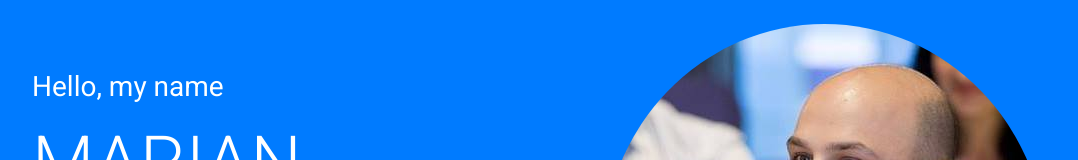
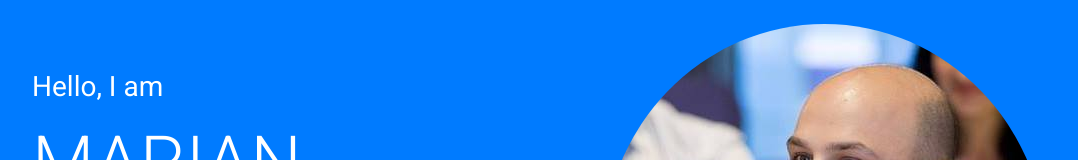
Before and after one commit to TheTechology/CV-Marian-Dumitru, a plain HTML site: page index.html in a window 1280 px wide. Shown: the part 133-293 px from the top of the page, without its empty margins (53-1131 px from the left). Drawn offline with nearby package versions, Linux system fonts and the light colour scheme.

Commit message:
Update index.html

```diff
--- a/index.html
+++ b/index.html
@@ -63,7 +63,7 @@
 
 
                 <div class="col-lg-6 text-center text-lg-left">
-                    <h3 class="text-white font-weight-normal mb-3">Hello, my name</h3>
+                    <h3 class="text-white font-weight-normal mb-3">Hello, I am</h3>
                     <h1 class="display-3 text-uppercase text-white mb-2" >Marian Dumitru</h1>
                     <h1 class="typed-text-output d-inline font-weight-lighter text-white"></h1>
                     <div class="typed-text d-none">Web Designer, Web Developer, Front End Developer</div>
```
